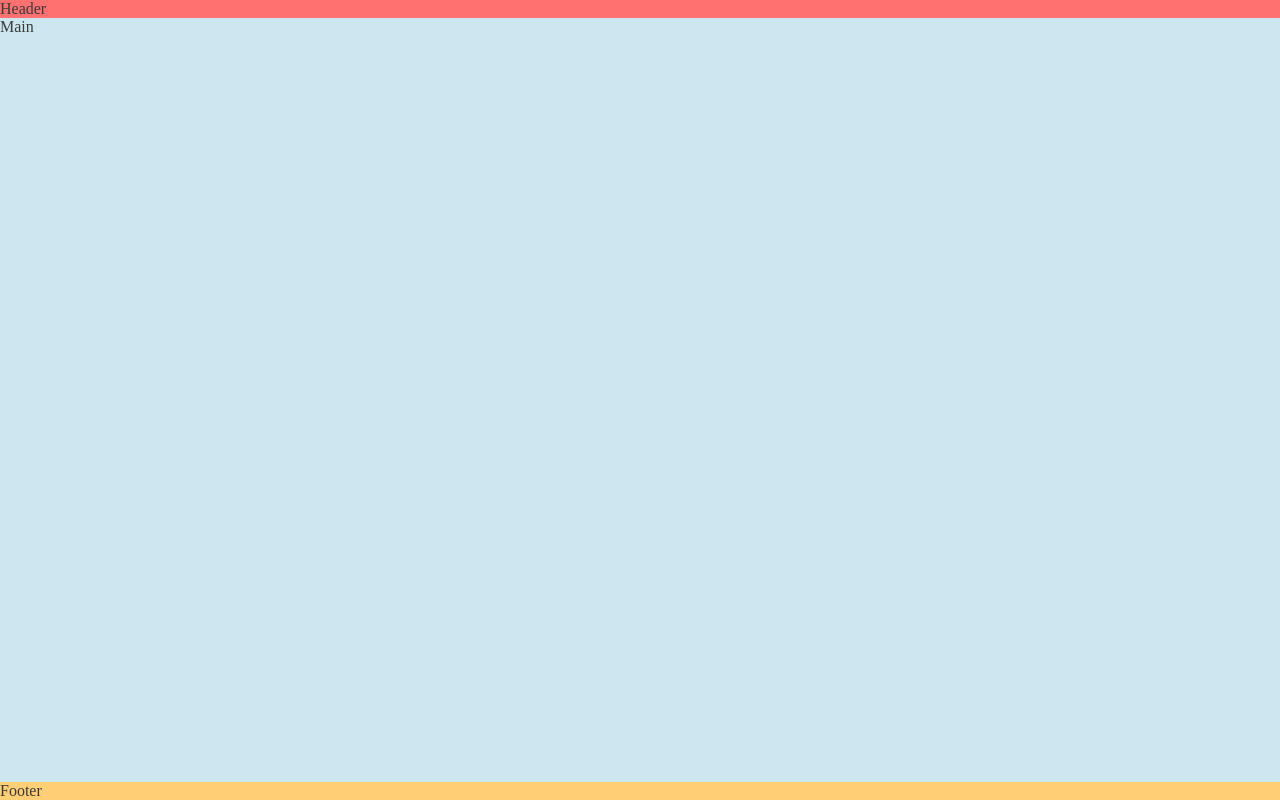
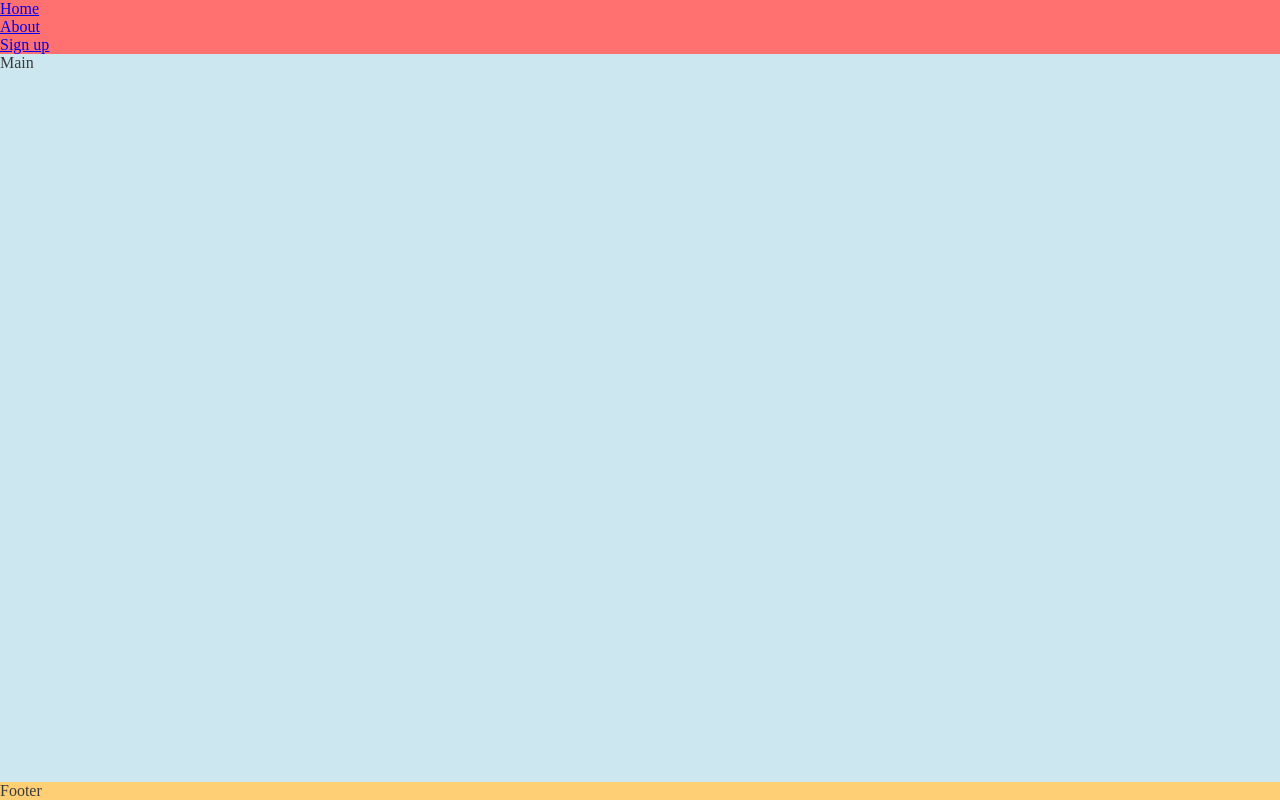
Before and after one commit to StefanE85a/Rudolf-Diesel, a plain HTML site: page index.html in a window 1280 px wide. Drawn offline with Linux system fonts and the light colour scheme; files that its build step writes are made by us from their sources.

Commit message:
Added menu with links to index page

```diff
--- a/index.html
+++ b/index.html
@@ -15,7 +15,13 @@
     <link rel="stylesheet" href="style.css">
 </head>
 <body>
-    <header>Header</header>
+    <header>
+        <ul>
+            <li><a href="index.html">Home</a></li>
+            <li><a href="about.html">About</a></li>
+            <li><a href="signup.html">Sign up</a></li>
+        </ul>
+    </header>
     <main>Main</main>
     <footer>Footer</footer>
 </body>
```
